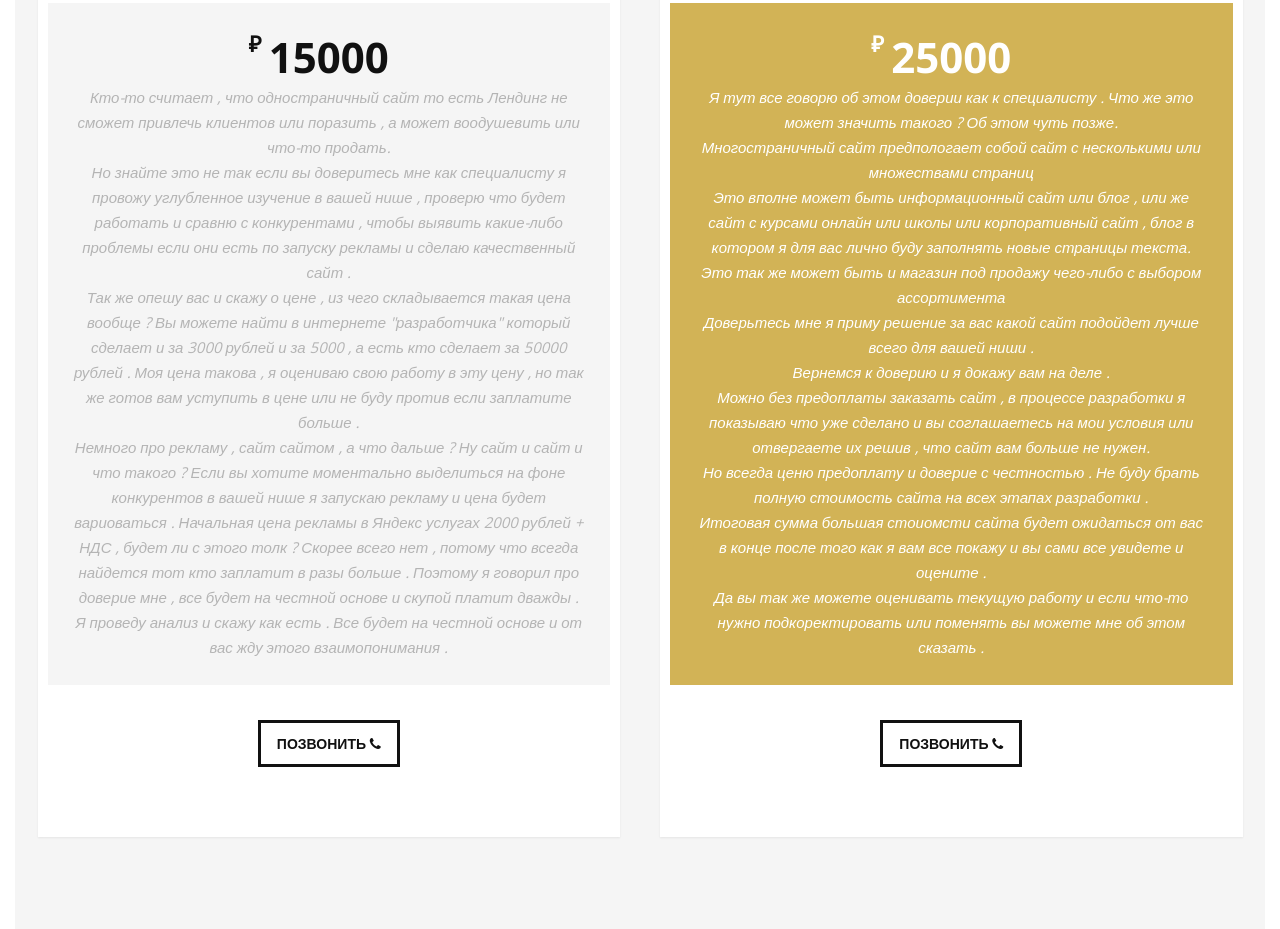
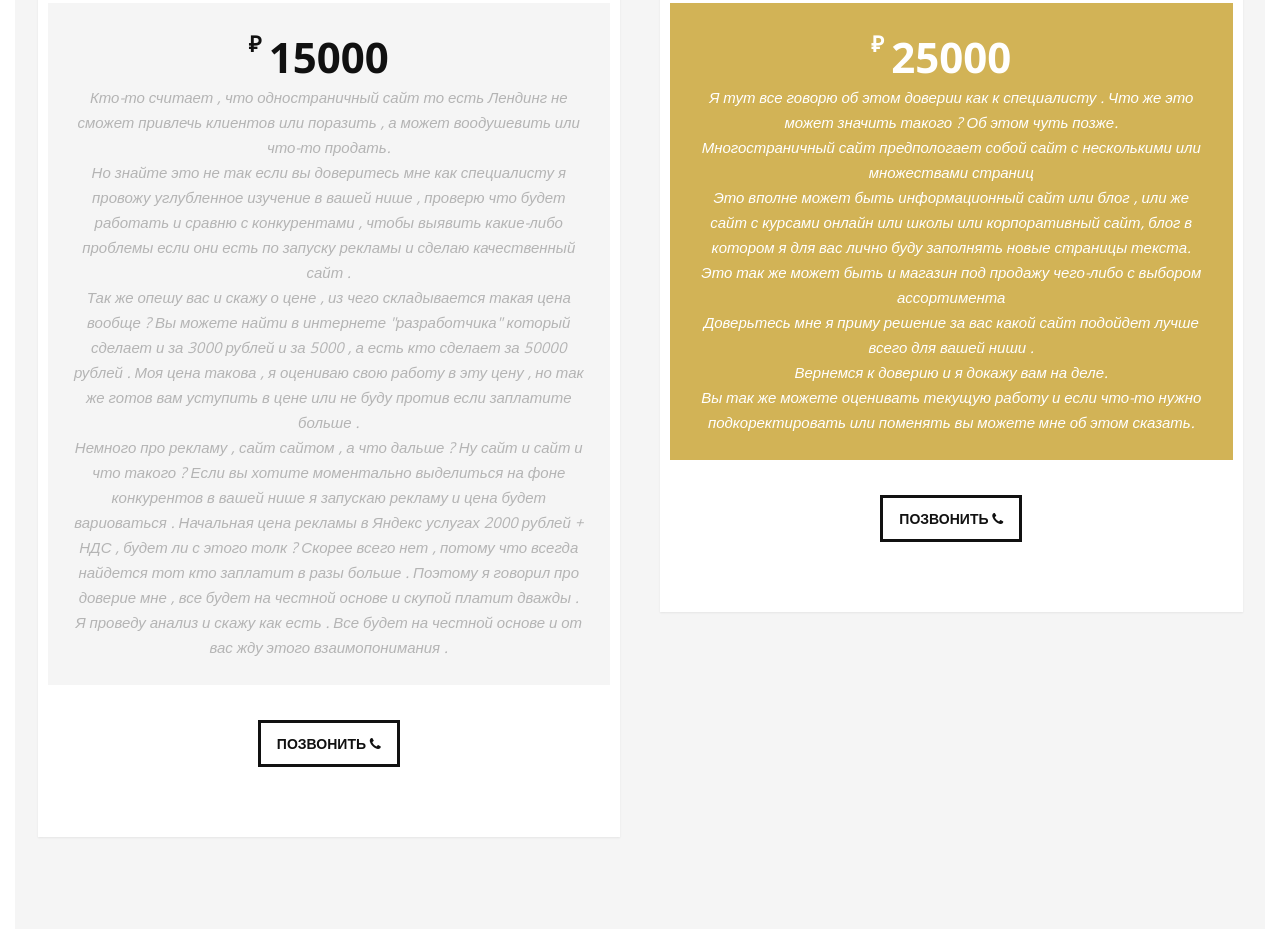
Before and after one commit to Leoncode99/newportfolioleon, a plain HTML site: page index.html in a window 1280 px wide. Shown: the part 4468-5397 px from the top of the page. Drawn offline with nearby package versions, Linux system fonts and the light colour scheme.

Commit message:
Update index.html

```diff
--- a/index.html
+++ b/index.html
@@ -513,14 +513,11 @@
                   <div class="price">25000 <span>&#8381;</span></div>
                   <p>Я тут все говорю об этом доверии как к специалисту . Что же это может значить такого ? Об этом чуть позже.</p>
                   <p>Многостраничный сайт предпологает собой сайт с несколькими или множествами страниц</p>
-                  <p>Это вполне может быть информационный сайт или блог , или же сайт с курсами онлайн или школы или корпоративный сайт , блог в котором я для вас лично буду заполнять новые страницы текста.</p>
+                  <p>Это вполне может быть информационный сайт или блог , или же сайт с курсами онлайн или школы или корпоративный сайт, блог в котором я для вас лично буду заполнять новые страницы текста.</p>
                   <p>Это так же может быть и магазин под продажу чего-либо с выбором ассортимента </p>
                   <p>Доверьтесь мне я приму решение за вас какой сайт подойдет лучше всего для вашей ниши .</p>
-                 <p>Вернемся к доверию и я докажу вам на деле .</p>
-                 <p>Можно без предоплаты заказать сайт , в процессе разработки я показываю что уже сделано и вы соглашаетесь на мои условия или отвергаете их решив , что сайт вам больше не нужен.</p>
-                 <p>Но всегда ценю предоплату и доверие с честностью . Не буду брать полную стоимость сайта на всех этапах разработки .</p>
-                 <p>Итоговая сумма большая стоиомсти сайта будет ожидаться от вас в конце после того как я вам все покажу и вы сами все увидете и оцените .</p>
-                 <p>Да вы так же можете оценивать текущую работу и если что-то нужно подкоректировать или поменять вы можете мне об этом сказать .</p>
+                 <p>Вернемся к доверию и я докажу вам на деле.</p>
+                    <p>Вы так же можете оценивать текущую работу и если что-то нужно подкоректировать или поменять вы можете мне об этом сказать.</p>
                  <p></p>
 
                 </div>
```
